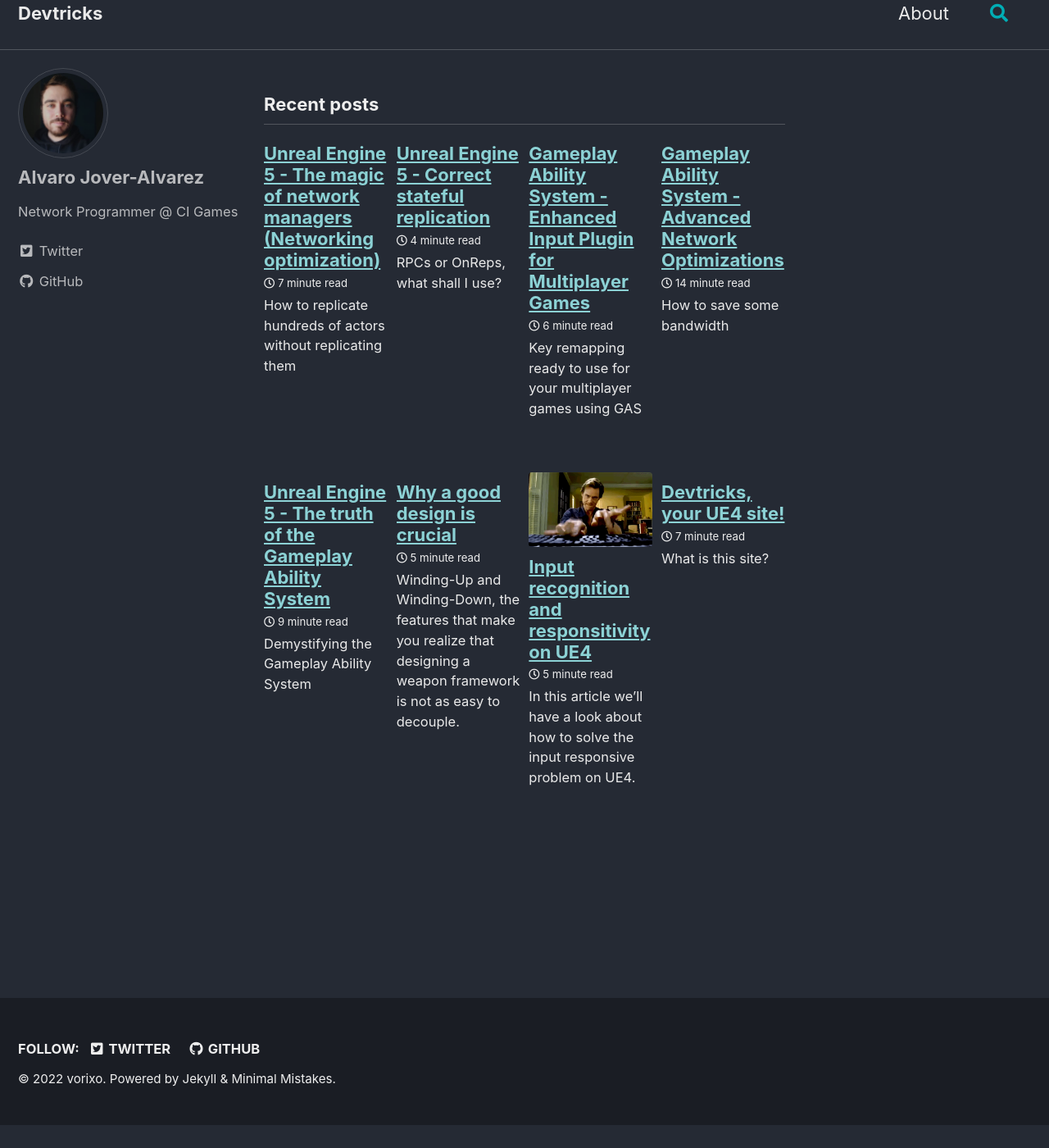
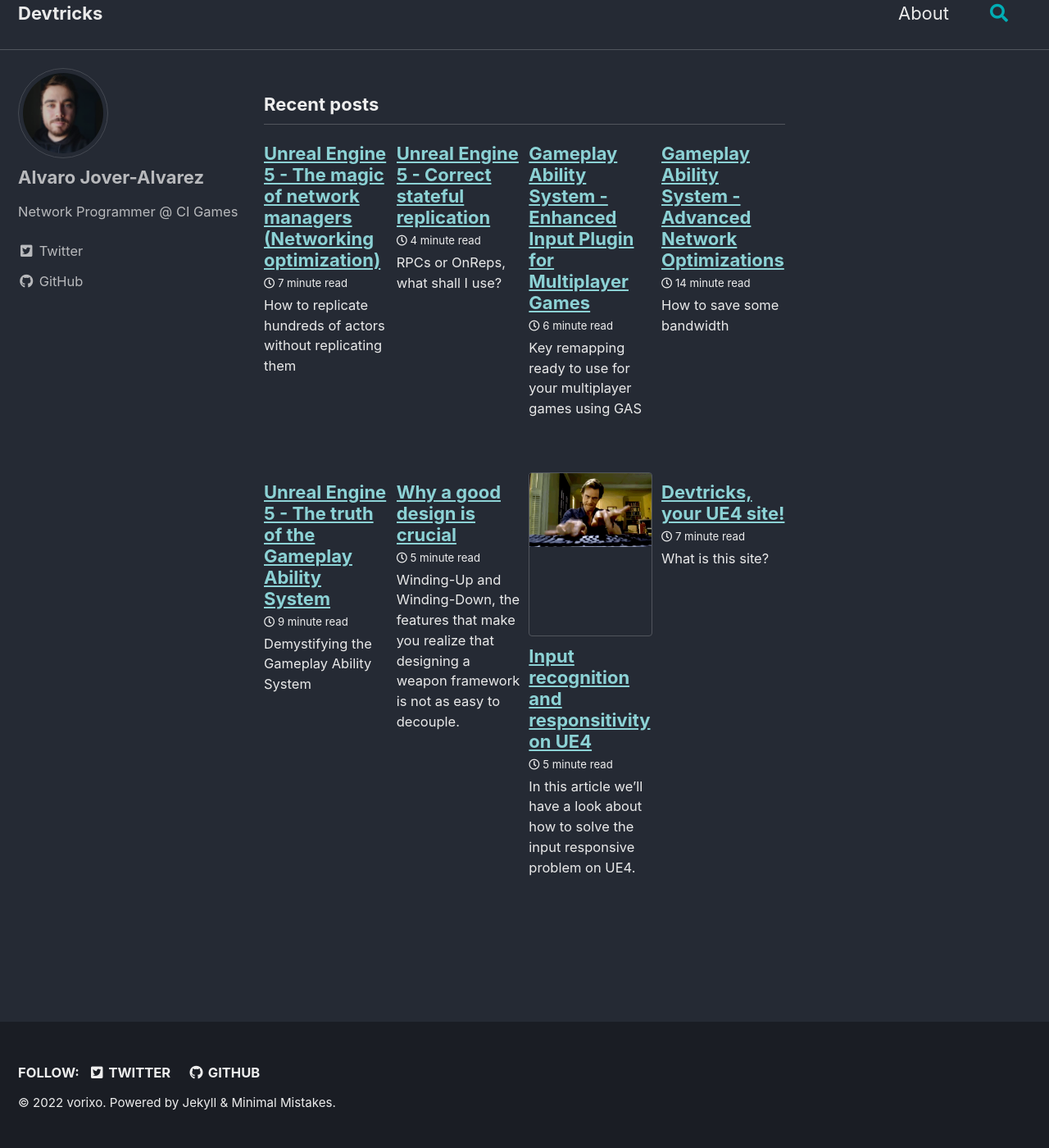
Before and after one commit to vorixo/devtricks, a Jekyll site: the page built from index.html, in a window 1280 px wide and 1400 px high, scrolled down 28 px. Shown: the whole window at 82% size. Built offline with Jekyll 4.4.1, drawn with Linux system fonts in a browser that asks for light colours; cached includes are drawn as plain includes; the list of posts is cut into pages by our own code.

Commit message:
[UPD] Controlled thumbnails

```diff
--- a/_sass/minimal-mistakes/_archive.scss
+++ b/_sass/minimal-mistakes/_archive.scss
@@ -225,11 +225,13 @@
 
   .archive__item-teaser {
     @include breakpoint($small) {
-      max-height: 200px;
+      max-height: 120px;
     }
 
     @include breakpoint($medium) {
-      max-height: 120px;
+      min-height: 200px;
+      max-height: 200px;
+      border: 1px solid $border-color
     }
   }
 }
```
